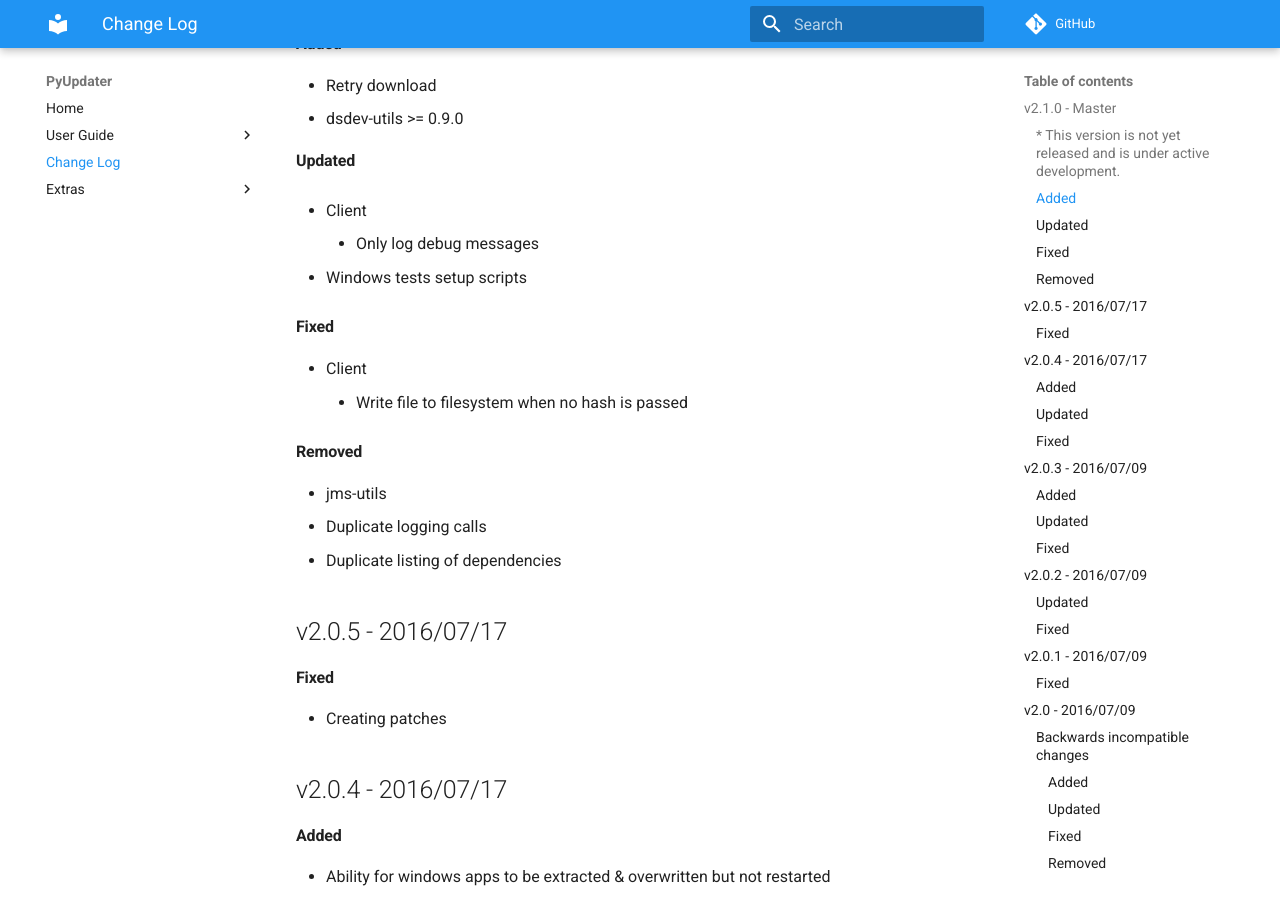
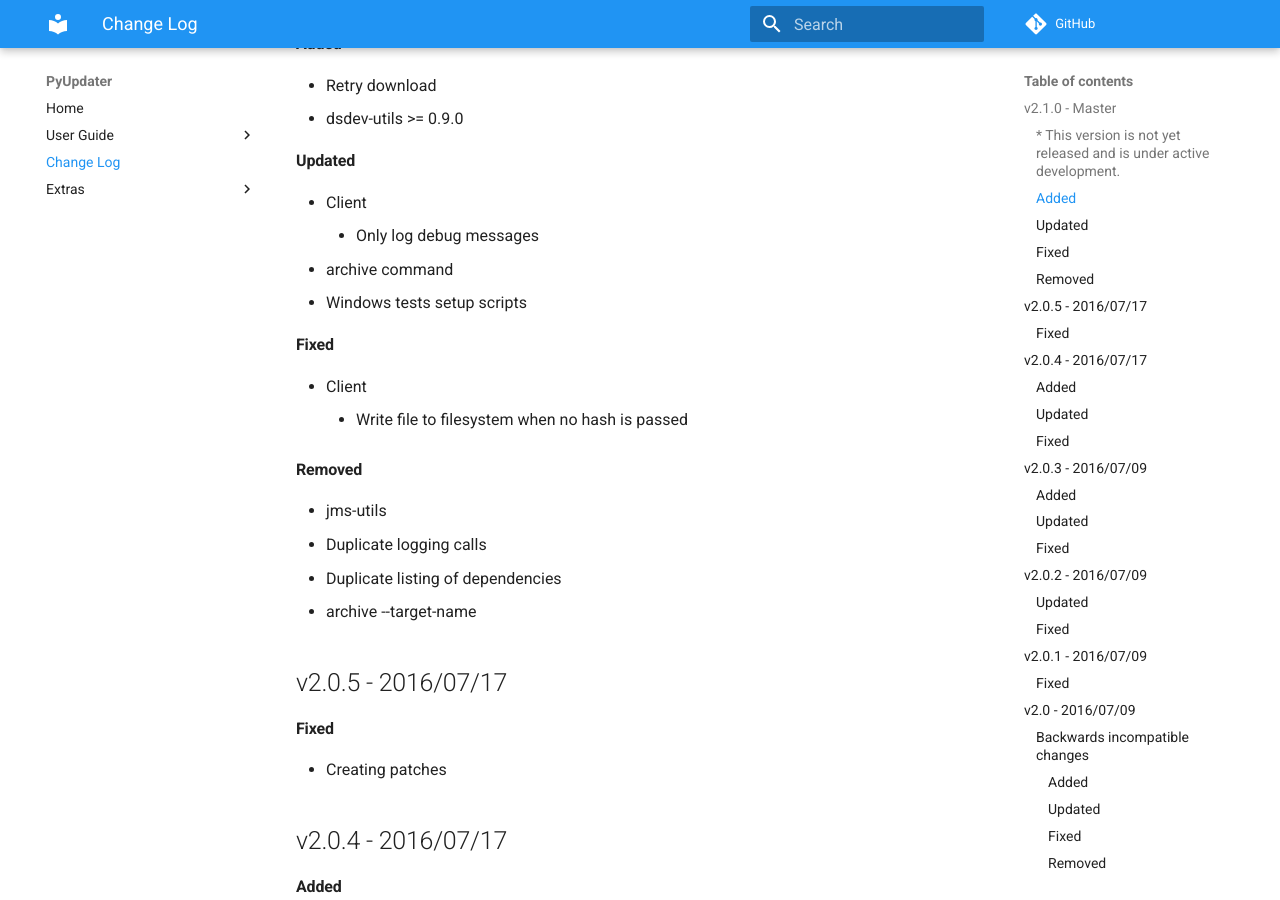
Before and after one commit to Digital-Sapphire/PyUpdater, an MkDocs documentation site: the page built from docs/changelog.md, in a window 1280 px wide and 900 px high, scrolled down 241 px. Built offline with MkDocs 1.6.1 and Material for MkDocs 9.7.7, drawn with Linux system fonts in a browser that asks for light colours; comment, search, counter and statistics services are not loaded; old or Windows-style settings are respelled for this version of MkDocs.

Commit message:
update changelog

```diff
--- a/docs/changelog.md
+++ b/docs/changelog.md
@@ -12,7 +12,7 @@
 
   - Client
     - Only log debug messages
-
+  - archive command
   - Windows tests setup scripts
 
 ####Fixed
@@ -24,6 +24,8 @@
   - jms-utils
   - Duplicate logging calls
   - Duplicate listing of dependencies
+  - archive --target-name
+
 
 ## v2.0.5 - 2016/07/17
 
```
